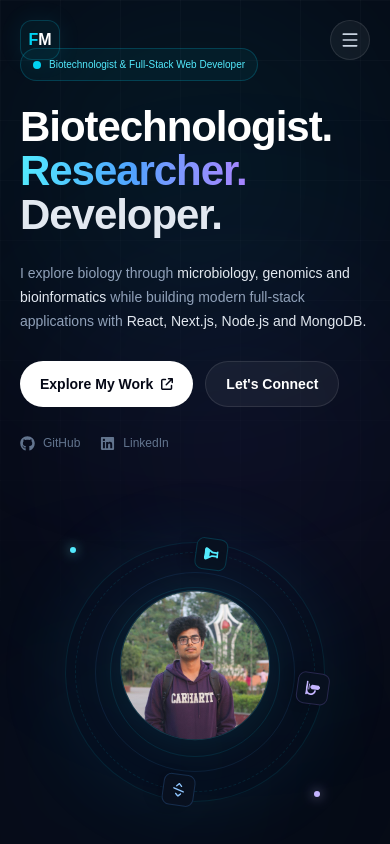
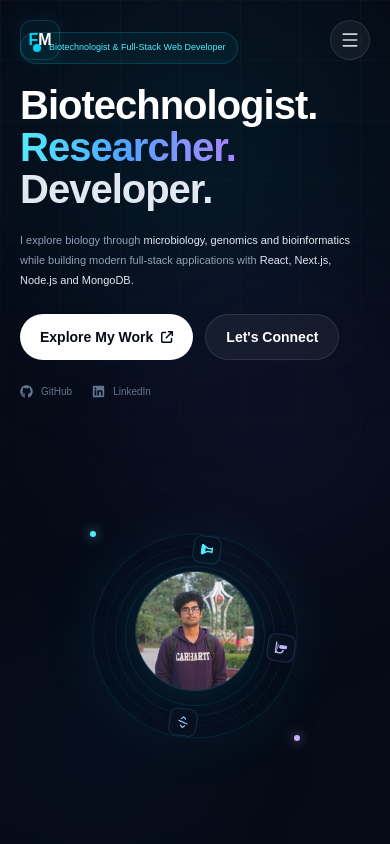
Before and after one commit to Muntasir333/MyPortfolio, a Next.js app: page / in a window 390 px wide. Shown: the top 844 px of the page. Built offline with nearby package versions, Linux system fonts and the light colour scheme.

Commit message:
hero update

```diff
--- a/src/components/hero/Hero.jsx
+++ b/src/components/hero/Hero.jsx
@@ -46,11 +46,11 @@
       {/* ================= BACKGROUND ================= */}
 
       <div className="pointer-events-none absolute inset-0">
-        <div className="absolute left-1/2 top-0 h-[350px] w-[350px] -translate-x-1/2 rounded-full bg-cyan-500/10 blur-[120px] sm:h-[500px] sm:w-[500px]" />
+        <div className="absolute left-1/2 top-0 h-[300px] w-[300px] -translate-x-1/2 rounded-full bg-cyan-500/10 blur-[100px] sm:h-[500px] sm:w-[500px] sm:blur-[120px]" />
 
-        <div className="absolute right-0 top-1/3 h-[300px] w-[300px] rounded-full bg-violet-500/10 blur-[120px] sm:h-[400px] sm:w-[400px]" />
+        <div className="absolute right-0 top-1/3 h-[250px] w-[250px] rounded-full bg-violet-500/10 blur-[100px] sm:h-[400px] sm:w-[400px] sm:blur-[120px]" />
 
-        <div className="absolute bottom-0 left-0 h-[250px] w-[250px] rounded-full bg-blue-500/5 blur-[100px]" />
+        <div className="absolute bottom-0 left-0 h-[200px] w-[200px] rounded-full bg-blue-500/5 blur-[80px] sm:h-[250px] sm:w-[250px] sm:blur-[100px]" />
       </div>
 
       {/* Background grid */}
@@ -58,7 +58,21 @@
       <div className="pointer-events-none absolute inset-0 bg-[linear-gradient(rgba(255,255,255,0.025)_1px,transparent_1px),linear-gradient(90deg,rgba(255,255,255,0.025)_1px,transparent_1px)] bg-[size:60px_60px] [mask-image:linear-gradient(to_bottom,black_0%,transparent_90%)]" />
 
       <Container className="relative">
-        <div className="flex min-h-[calc(100vh-80px)] flex-col justify-center py-12 sm:py-16 lg:grid lg:grid-cols-[1.1fr_0.9fr] lg:items-center lg:gap-12 lg:py-20">
+        <div
+          className="
+            flex
+            min-h-[calc(100vh-80px)]
+            flex-col
+            justify-start
+            py-8
+            sm:py-16
+            lg:grid
+            lg:grid-cols-[1.1fr_0.9fr]
+            lg:items-center
+            lg:gap-12
+            lg:py-20
+          "
+        >
           {/* ================================================= */}
           {/* LEFT CONTENT */}
           {/* ================================================= */}
@@ -75,7 +89,7 @@
               initial={{ opacity: 0, y: 10 }}
               animate={{ opacity: 1, y: 0 }}
               transition={{ delay: 0.1, duration: 0.5 }}
-              className="mb-6 inline-flex items-center gap-2 rounded-full border border-cyan-400/20 bg-cyan-400/5 px-3 py-2 text-[10px] font-medium text-cyan-300 sm:px-4 sm:text-xs"
+              className="mb-5 inline-flex items-center gap-2 rounded-full border border-cyan-400/20 bg-cyan-400/5 px-3 py-2 text-[9px] font-medium text-cyan-300 sm:mb-6 sm:px-4 sm:text-xs"
             >
               <span className="relative flex h-2 w-2">
                 <span className="absolute inline-flex h-full w-full animate-ping rounded-full bg-cyan-400 opacity-50" />
@@ -86,10 +100,9 @@
               Biotechnologist & Full-Stack Web Developer
             </motion.div>
 
-
             {/* Heading */}
 
-            <h1 className="max-w-4xl text-[42px] font-bold leading-[1.05] tracking-tight text-white sm:text-6xl lg:text-7xl xl:text-[80px]">
+            <h1 className="max-w-4xl text-[40px] font-bold leading-[1.05] tracking-tight text-white sm:text-6xl lg:text-7xl xl:text-[80px]">
               Biotechnologist.
               <br />
 
@@ -104,7 +117,7 @@
 
             {/* Description */}
 
-            <p className="mt-6 max-w-2xl text-sm leading-6 text-slate-400 sm:text-lg sm:leading-7">
+            <p className="mt-5 max-w-2xl text-[11px] leading-5 text-slate-400 sm:mt-6 sm:text-lg sm:leading-7">
               I explore biology through{" "}
               <span className="text-slate-200">
                 microbiology, genomics and bioinformatics
@@ -117,7 +130,7 @@
 
             {/* Buttons */}
 
-            <div className="mt-7 flex flex-wrap gap-3 sm:mt-9">
+            <div className="mt-6 flex flex-wrap gap-3 sm:mt-9">
               <Button href="#projects">
                 Explore My Work
                 <FaArrowUpRightFromSquare className="ml-2 text-xs" />
@@ -130,14 +143,14 @@
 
             {/* Social Links */}
 
-            <div className="mt-7 flex items-center gap-5">
+            <div className="mt-6 flex items-center gap-5 sm:mt-7">
               <Link
                 href="https://github.com/Muntasir333"
                 target="_blank"
                 rel="noopener noreferrer"
-                className="flex items-center gap-2 text-xs text-slate-500 transition hover:text-white sm:text-sm"
+                className="flex items-center gap-2 text-[10px] text-slate-500 transition hover:text-white sm:text-sm"
               >
-                <FaGithub size={15} />
+                <FaGithub size={13} />
                 GitHub
               </Link>
 
@@ -145,9 +158,9 @@
                 href="https://linkedin.com/in/md-fahim-muntasir"
                 target="_blank"
                 rel="noopener noreferrer"
-                className="flex items-center gap-2 text-xs text-slate-500 transition hover:text-white sm:text-sm"
+                className="flex items-center gap-2 text-[10px] text-slate-500 transition hover:text-white sm:text-sm"
               >
-                <FaLinkedin size={15} />
+                <FaLinkedin size={13} />
                 LinkedIn
               </Link>
             </div>
@@ -161,15 +174,69 @@
             initial={{ opacity: 0, scale: 0.92 }}
             animate={{ opacity: 1, scale: 1 }}
             transition={{ delay: 0.25, duration: 0.8 }}
-            className="relative mx-auto mt-14 h-[330px] w-full max-w-[330px] sm:h-[450px] sm:max-w-[450px] lg:mt-0 lg:h-[560px] lg:max-w-[560px]"
+            className="
+              relative
+              mx-auto
+              mt-28
+              h-[250px]
+              w-full
+              max-w-[250px]
+              sm:mt-20
+              sm:h-[400px]
+              sm:max-w-[400px]
+              lg:mt-0
+              lg:h-[560px]
+              lg:max-w-[560px]
+            "
           >
-            {/* Outer circle */}
+            {/* ================================================= */}
+            {/* OUTER CIRCLE */}
+            {/* ================================================= */}
 
-            <div className="absolute left-1/2 top-1/2 h-[260px] w-[260px] -translate-x-1/2 -translate-y-1/2 rounded-full border border-cyan-400/10 bg-cyan-400/[0.02] shadow-[0_0_80px_rgba(34,211,238,0.08)] sm:h-[340px] sm:w-[340px] lg:h-[360px] lg:w-[360px]" />
+            <div
+              className="
+                absolute
+                left-1/2
+                top-1/2
+                h-[205px]
+                w-[205px]
+                -translate-x-1/2
+                -translate-y-1/2
+                rounded-full
+                border
+                border-cyan-400/10
+                bg-cyan-400/[0.02]
+                shadow-[0_0_60px_rgba(34,211,238,0.08)]
+                sm:h-[300px]
+                sm:w-[300px]
+                lg:h-[360px]
+                lg:w-[360px]
+                lg:shadow-[0_0_80px_rgba(34,211,238,0.08)]
+              "
+            />
 
-            {/* Inner circle */}
+            {/* ================================================= */}
+            {/* INNER CIRCLE */}
+            {/* ================================================= */}
 
-            <div className="absolute left-1/2 top-1/2 h-[200px] w-[200px] -translate-x-1/2 -translate-y-1/2 rounded-full border border-blue-400/10 sm:h-[270px] sm:w-[270px]" />
+            <div
+              className="
+                absolute
+                left-1/2
+                top-1/2
+                h-[160px]
+                w-[160px]
+                -translate-x-1/2
+                -translate-y-1/2
+                rounded-full
+                border
+                border-blue-400/10
+                sm:h-[235px]
+                sm:w-[235px]
+                lg:h-[270px]
+                lg:w-[270px]
+              "
+            />
 
             {/* ================================================= */}
             {/* PROFILE IMAGE */}
@@ -177,34 +244,76 @@
 
             <motion.div
               animate={{
-                y: [0, -8, 0],
+                y: [0, -6, 0],
               }}
               transition={{
                 duration: 5,
                 repeat: Infinity,
                 ease: "easeInOut",
               }}
-              className="absolute left-1/2 top-1/2 z-10 h-[150px] w-[150px] -translate-x-1/2 -translate-y-1/2 overflow-hidden rounded-full border border-cyan-300/20 bg-[#08101f] shadow-[0_0_50px_rgba(34,211,238,0.12)] sm:h-[190px] sm:w-[190px] lg:h-[220px] lg:w-[220px]"
+              className="
+                absolute
+                left-1/2
+                top-1/2
+                z-10
+                h-[120px]
+                w-[120px]
+                -translate-x-1/2
+                -translate-y-1/2
+                overflow-hidden
+                rounded-full
+                border
+                border-cyan-300/20
+                bg-[#08101f]
+                shadow-[0_0_40px_rgba(34,211,238,0.12)]
+                sm:h-[170px]
+                sm:w-[170px]
+                lg:h-[220px]
+                lg:w-[220px]
+                lg:shadow-[0_0_50px_rgba(34,211,238,0.12)]
+              "
             >
               <Image
                 src="/images/profile.jpeg"
                 alt="Md. Fahim Muntasir"
                 fill
                 priority
-                sizes="220px"
+                sizes="(max-width: 640px) 120px, (max-width: 1024px) 170px, 220px"
                 className="object-cover"
               />
 
-              {/* subtle image overlay */}
+              {/* Subtle image overlay */}
 
               <div className="pointer-events-none absolute inset-0 rounded-full bg-gradient-to-t from-[#060b16]/20 via-transparent to-cyan-300/5" />
             </motion.div>
 
-            {/* Profile ring */}
+            {/* ================================================= */}
+            {/* PROFILE RING */}
+            {/* ================================================= */}
 
-            <div className="absolute left-1/2 top-1/2 z-[5] h-[170px] w-[170px] -translate-x-1/2 -translate-y-1/2 rounded-full border border-cyan-400/10 sm:h-[215px] sm:w-[215px] lg:h-[245px] lg:w-[245px]" />
+            <div
+              className="
+                absolute
+                left-1/2
+                top-1/2
+                z-[5]
+                h-[140px]
+                w-[140px]
+                -translate-x-1/2
+                -translate-y-1/2
+                rounded-full
+                border
+                border-cyan-400/10
+                sm:h-[195px]
+                sm:w-[195px]
+                lg:h-[245px]
+                lg:w-[245px]
+              "
+            />
 
-            {/* Orbit */}
+            {/* ================================================= */}
+            {/* ORBIT */}
+            {/* ================================================= */}
 
             <motion.div
               animate={{
@@ -215,28 +324,42 @@
                 repeat: Infinity,
                 ease: "linear",
               }}
-              className="absolute inset-[45px] rounded-full border border-dashed border-cyan-400/10 sm:inset-[65px]"
+              className="
+                absolute
+                inset-[35px]
+                rounded-full
+                border
+                border-dashed
+                border-cyan-400/10
+                sm:inset-[55px]
+                lg:inset-[100px]
+              "
             >
               {/* Flask */}
 
-              <div className="absolute -left-4 top-1/2 flex h-8 w-8 -translate-y-1/2 items-center justify-center rounded-lg border border-cyan-400/20 bg-[#08101f] text-cyan-300 shadow-lg sm:-left-5 sm:h-10 sm:w-10 sm:rounded-xl">
-                <FaFlask size={14} />
+              <div className="absolute -left-3 top-1/2 flex h-7 w-7 -translate-y-1/2 items-center justify-center rounded-lg border border-cyan-400/20 bg-[#08101f] text-cyan-300 shadow-lg sm:-left-5 sm:h-10 sm:w-10 sm:rounded-xl">
+                <FaFlask size={12} className="sm:hidden" />
+                <FaFlask size={14} className="hidden sm:block" />
               </div>
 
               {/* Code */}
 
-              <div className="absolute -right-4 top-1/2 flex h-8 w-8 -translate-y-1/2 items-center justify-center rounded-lg border border-blue-400/20 bg-[#08101f] text-blue-300 shadow-lg sm:-right-5 sm:h-10 sm:w-10 sm:rounded-xl">
-                <FaCode size={14} />
+              <div className="absolute -right-3 top-1/2 flex h-7 w-7 -translate-y-1/2 items-center justify-center rounded-lg border border-blue-400/20 bg-[#08101f] text-blue-300 shadow-lg sm:-right-5 sm:h-10 sm:w-10 sm:rounded-xl">
+                <FaCode size={12} className="sm:hidden" />
+                <FaCode size={14} className="hidden sm:block" />
               </div>
 
               {/* Microscope */}
 
-              <div className="absolute -top-4 left-1/2 flex h-8 w-8 -translate-x-1/2 items-center justify-center rounded-lg border border-violet-400/20 bg-[#08101f] text-violet-300 shadow-lg sm:-top-5 sm:h-10 sm:w-10 sm:rounded-xl">
-                <FaMicroscope size={14} />
+              <div className="absolute -top-3 left-1/2 flex h-7 w-7 -translate-x-1/2 items-center justify-center rounded-lg border border-violet-400/20 bg-[#08101f] text-violet-300 shadow-lg sm:-top-5 sm:h-10 sm:w-10 sm:rounded-xl">
+                <FaMicroscope size={12} className="sm:hidden" />
+                <FaMicroscope size={14} className="hidden sm:block" />
               </div>
             </motion.div>
 
-            {/* Floating cards */}
+            {/* ================================================= */}
+            {/* FLOATING CARDS */}
+            {/* ================================================= */}
 
             {floatingCards.map((card, index) => {
               const Icon = card.icon;
@@ -282,16 +405,20 @@
               );
             })}
 
-            {/* Decorative dots */}
+            {/* ================================================= */}
+            {/* DECORATIVE DOTS */}
+            {/* ================================================= */}
 
-            <div className="absolute left-10 top-10 h-1.5 w-1.5 rounded-full bg-cyan-300 shadow-[0_0_12px_rgba(103,232,249,0.8)] sm:left-16 sm:top-16 sm:h-2 sm:w-2" />
+            <div className="absolute left-5 top-5 h-1.5 w-1.5 rounded-full bg-cyan-300 shadow-[0_0_12px_rgba(103,232,249,0.8)] sm:left-16 sm:top-16 sm:h-2 sm:w-2" />
 
-            <div className="absolute bottom-10 right-10 h-1.5 w-1.5 rounded-full bg-violet-300 shadow-[0_0_12px_rgba(196,181,253,0.8)] sm:bottom-20 sm:right-20 sm:h-2 sm:w-2" />
+            <div className="absolute bottom-5 right-5 h-1.5 w-1.5 rounded-full bg-violet-300 shadow-[0_0_12px_rgba(196,181,253,0.8)] sm:bottom-20 sm:right-20 sm:h-2 sm:w-2" />
           </motion.div>
         </div>
       </Container>
 
-      {/* Scroll indicator */}
+      {/* ================================================= */}
+      {/* SCROLL INDICATOR */}
+      {/* ================================================= */}
 
       <motion.a
         href="#about"
```
